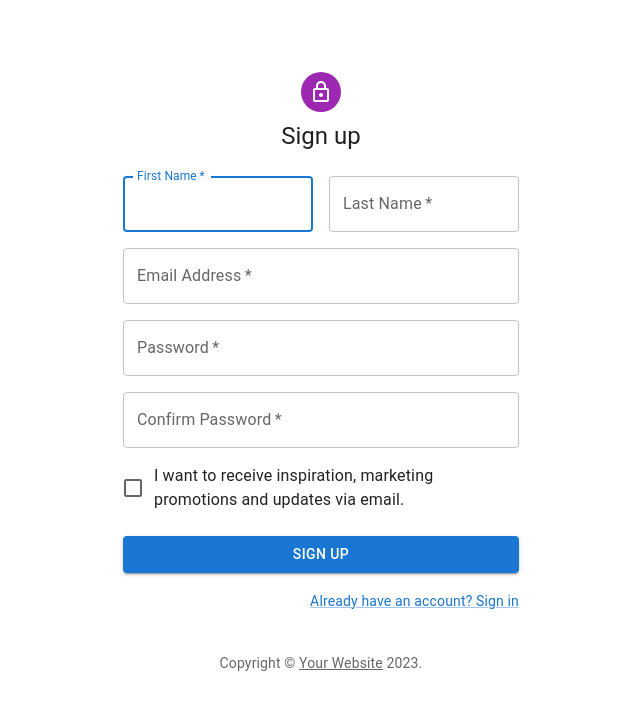
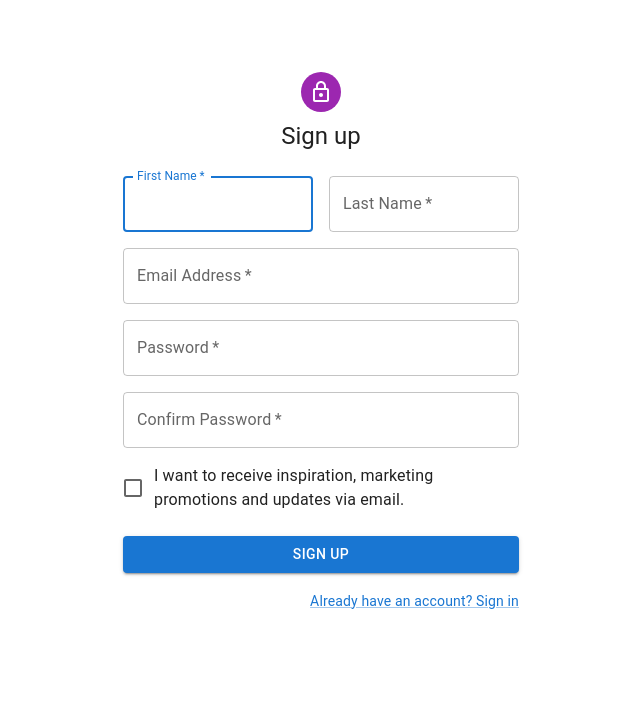
Before and after one commit to VladDragosIustin22/hot-desk-application, a React (Vite) app in the folder web/: page /sign-up-page in a window 1280 px wide. Shown: the top 710 px of the page, without its empty margins (319-959 px from the left). Built offline with nearby package versions, Linux system fonts and the light colour scheme.

Commit message:
delete function copyright

```diff
--- a/web/src/components/sign-up-page.tsx
+++ b/web/src/components/sign-up-page.tsx
@@ -12,24 +12,6 @@
 import Typography from "@mui/material/Typography";
 import Container from "@mui/material/Container";
 import { createTheme, ThemeProvider } from "@mui/material/styles";
-
-function Copyright(props: any) {
-  return (
-    <Typography
-      variant="body2"
-      color="text.secondary"
-      align="center"
-      {...props}
-    >
-      {"Copyright © "}
-      <Link color="inherit" href="https://mui.com/">
-        Your Website
-      </Link>{" "}
-      {new Date().getFullYear()}
-      {"."}
-    </Typography>
-  );
-}
 
 const defaultTheme = createTheme();
 
@@ -147,7 +129,6 @@
             </Grid>
           </Box>
         </Box>
-        <Copyright sx={{ mt: 5 }} />
       </Container>
     </ThemeProvider>
   );
```
